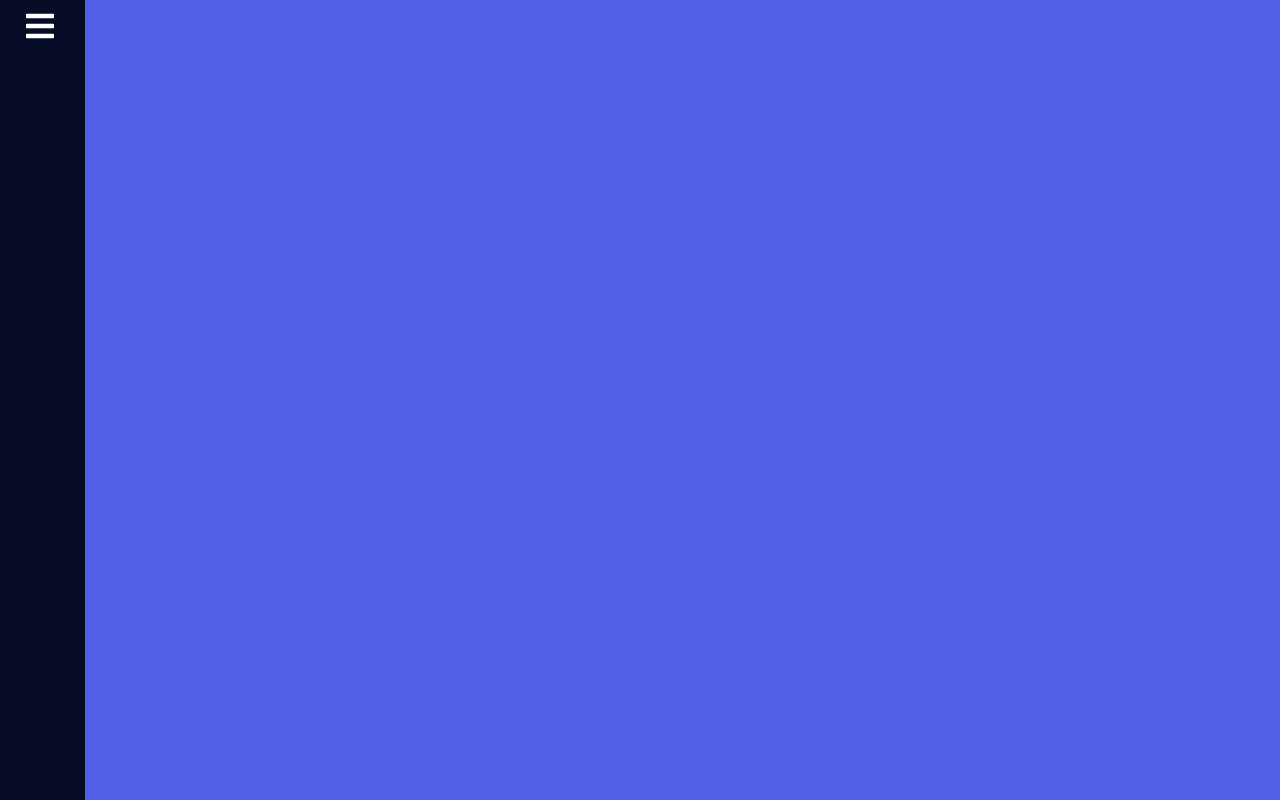
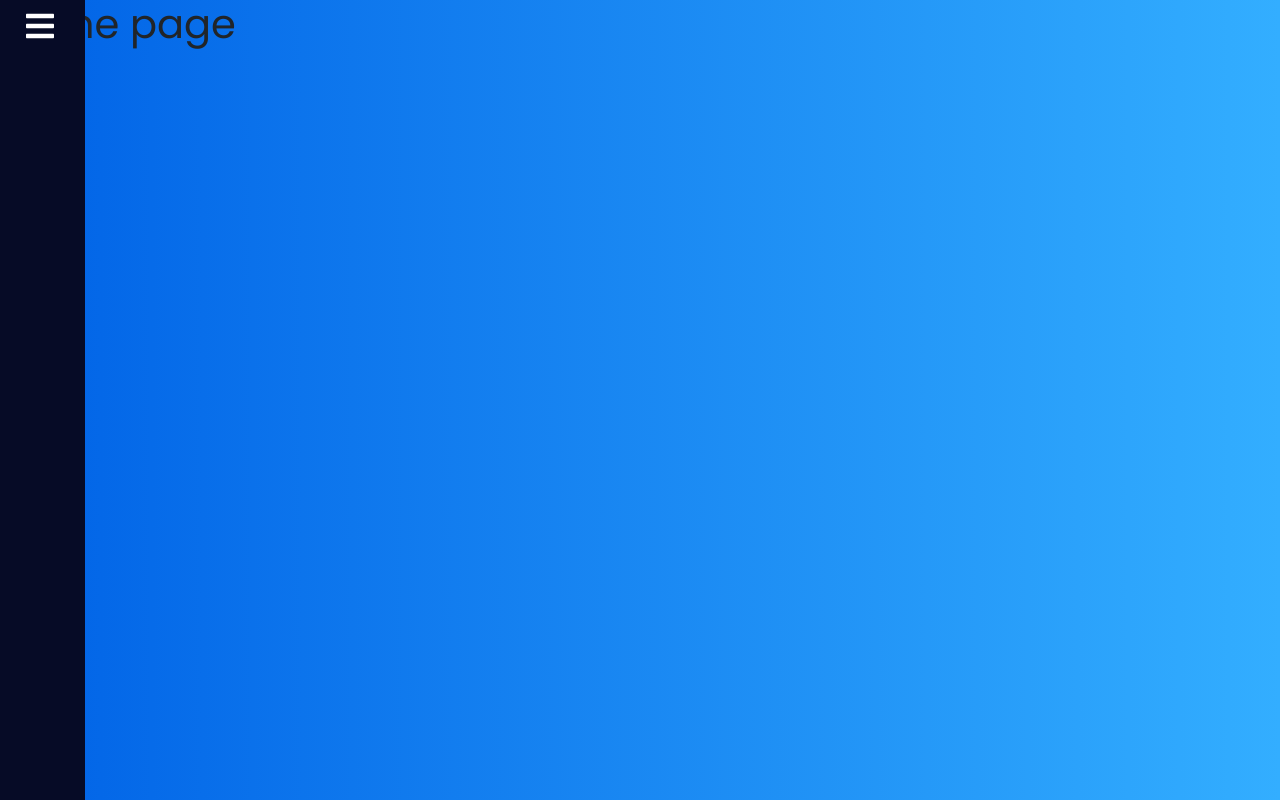
Before and after one commit to tristanhuyanhngo/IntroSE_CoursesRoadmap, a React (Create React App) app in the folder source/: page / in a window 1280 px wide. Built offline with nearby package versions, Linux system fonts and the light colour scheme.

Commit message:
create router

```diff
--- a/source/public/index.html
+++ b/source/public/index.html
@@ -26,7 +26,7 @@
       work correctly both with client-side routing and a non-root public URL.
       Learn how to configure a non-root public URL by running `npm run build`.
     -->
-    <title>React App</title>
+    <title>Courses Roadmap</title>
   </head>
   <body>
 
--- a/source/src/App.js
+++ b/source/src/App.js
@@ -1,20 +1,19 @@
 import React from 'react';
+import { Routes, Route } from 'react-router-dom';
 import './App.css';
-import Navbar from './components/Homepage/Navbar';
-import { BrowserRouter as Router, Routes, Route } from 'react-router-dom';
+import HomePage from './components/Homepage/Home'
+import Login from './components/Login/Login_page';
+
+
 
 function App() {
   return (
-    <>
-      <Router>
-        <Navbar />
-        <Routes>
-          <Route path='/' />
-          {/* <Route path='/reports' component={Reports} />
-          <Route path='/products' component={Products} /> */}
-        </Routes>
-      </Router>
-    </>
+    <div className='app'>
+      <Routes>
+        <Route path='/' element={<HomePage />} />
+        <Route path='/login' element={<Login />} />
+      </Routes>
+    </div>
   );
 }
 
--- /dev/null
+++ b/source/src/components/Homepage/Home.js
@@ -0,0 +1,14 @@
+import React from 'react';
+import Navbar from './Navbar';
+
+
+
+function Home() {
+    return (
+        <div>
+            <Navbar />
+            <h1>Home page</h1>
+        </div>
+    )
+}
+export default Home;
--- a/source/src/components/Homepage/SidebarData.js
+++ b/source/src/components/Homepage/SidebarData.js
@@ -41,5 +41,11 @@ export const SidebarData = [
     path: '/aboutus',
     icon: <BsIcons.BsFillInfoCircleFill />,
     cName: 'nav-text'
+  },
+  {
+    title: 'Login',
+    path: '/login',
+    icon: <IoIcons.IoMdLogIn />,
+    cName: 'nav-text'
   }
 ];
--- a/source/src/index.js
+++ b/source/src/index.js
@@ -1,5 +1,6 @@
 import React from 'react';
 import ReactDOM from 'react-dom';
+import { BrowserRouter as Router } from 'react-router-dom';
 import './index.css';
 import App from './App';
 import Login_page from './components/Login/Login_page';
@@ -13,14 +14,17 @@ import Navbar from './components/Homepage/Navbar';
 
 
 ReactDOM.render(
-  // <React.StrictMode>
-  //<Setting_account />,
-  //<User_manage/>,
-  //<Create_info />,
-  //<Login_page />,
-  //<Profile />,
-  // </React.StrictMode>,,
-  <App />,
+  <React.StrictMode>
+    {/* <Setting_account />,
+  <User_manage/>,
+  <Create_info />,
+  <Login_page />,
+  <Profile />, */}
+    <Router>
+      <App />
+    </Router>
+  </React.StrictMode>,
+
   document.getElementById('root')
 );
 
```
